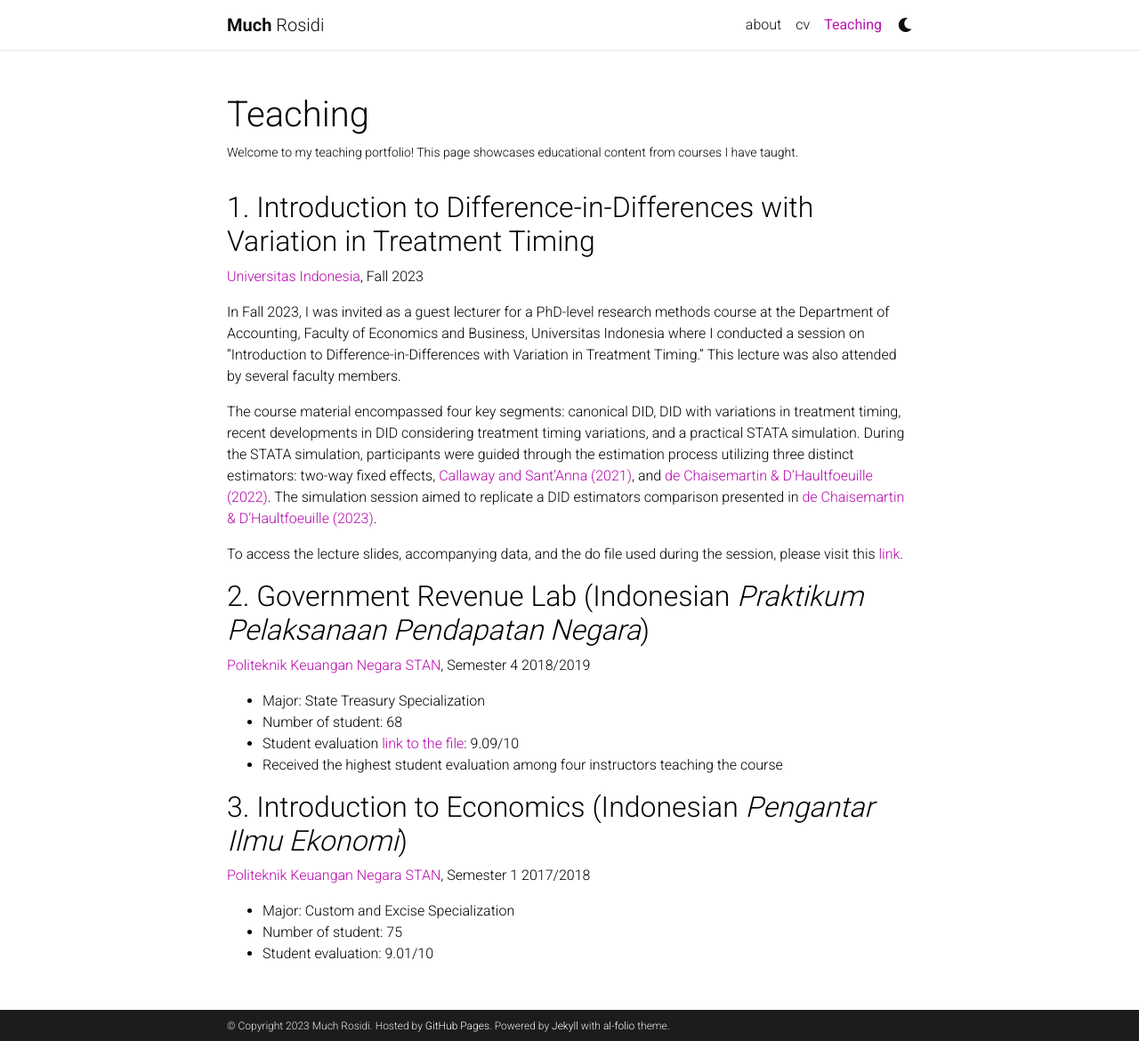
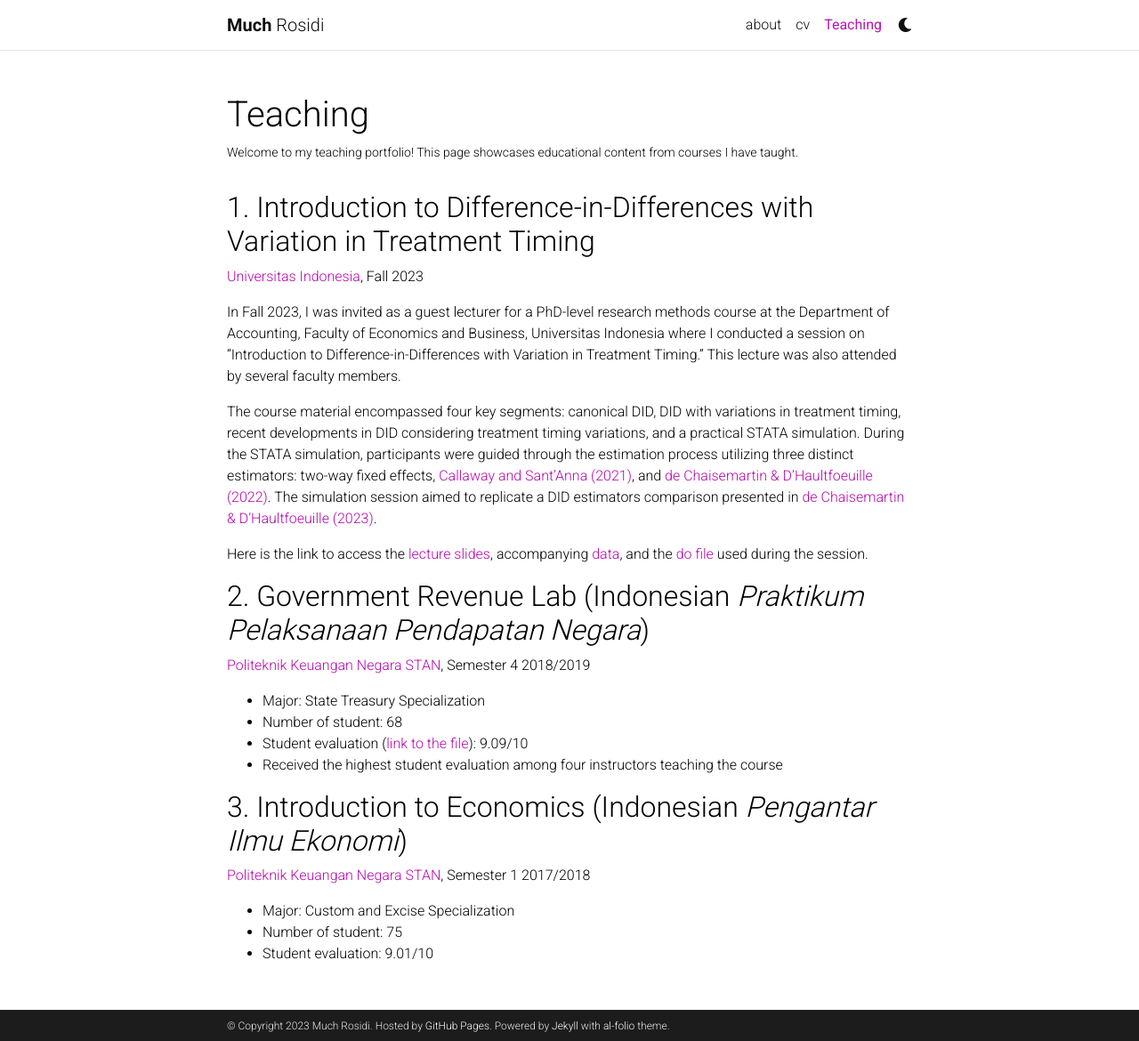
Before and after one commit to muchrosidi/muchrosidi.github.io, a Jekyll site: the page built from _pages/teaching.md, in a window 1280 px wide and 1170 px high. Shown: the whole window at 89% size. Built offline with Jekyll 4.4.1, drawn with Linux system fonts in a browser that asks for light colours; comment, search, counter and statistics services are not loaded; a style sheet for code colours, icons or effects is not loaded.

Commit message:
Update teaching.md

```diff
--- a/_pages/teaching.md
+++ b/_pages/teaching.md
@@ -16,7 +16,7 @@ In Fall 2023, I was invited as a guest lecturer for a PhD-level research methods
 
 The course material encompassed four key segments: canonical DID, DID with variations in treatment timing, recent developments in DID considering treatment timing variations, and a practical STATA simulation. During the STATA simulation, participants were guided through the estimation process utilizing three distinct estimators: two-way fixed effects, [Callaway and Sant’Anna (2021)](https://www.sciencedirect.com/science/article/abs/pii/S0304407620303948), and [de Chaisemartin & D’Haultfoeuille (2022)](https://www.nber.org/papers/w29873). The simulation session aimed to replicate a DID estimators comparison presented in [de Chaisemartin & D’Haultfoeuille (2023)](https://academic.oup.com/ectj/article-abstract/26/3/C1/6604378).
 
-To access the lecture slides, accompanying data, and the do file used during the session, please visit this [link](https://your-github-link-to-the-files).
+Here is the link to access the [lecture slides]('/assets/pdf/Intro_diddifferenttiming_rosidi_20231126_edit.pdf'), accompanying [data](Divorce-Wolfers-AER_ui.dta), and the [do file](replication_ui_20231126.do) used during the session.
 
 
 
@@ -24,7 +24,7 @@ To access the lecture slides, accompanying data, and the do file used during the
 [Politeknik Keuangan Negara STAN](https://pknstan.ac.id/), Semester 4 2018/2019
 - Major:  State Treasury Specialization
 - Number of student: 68
-- Student evaluation [link to the file](): 9.09/10
+- Student evaluation ([link to the file]()): 9.09/10
 - Received the highest student evaluation among four instructors teaching the course
 
 ## 3. Introduction to Economics (Indonesian *Pengantar Ilmu Ekonomi*)
```
